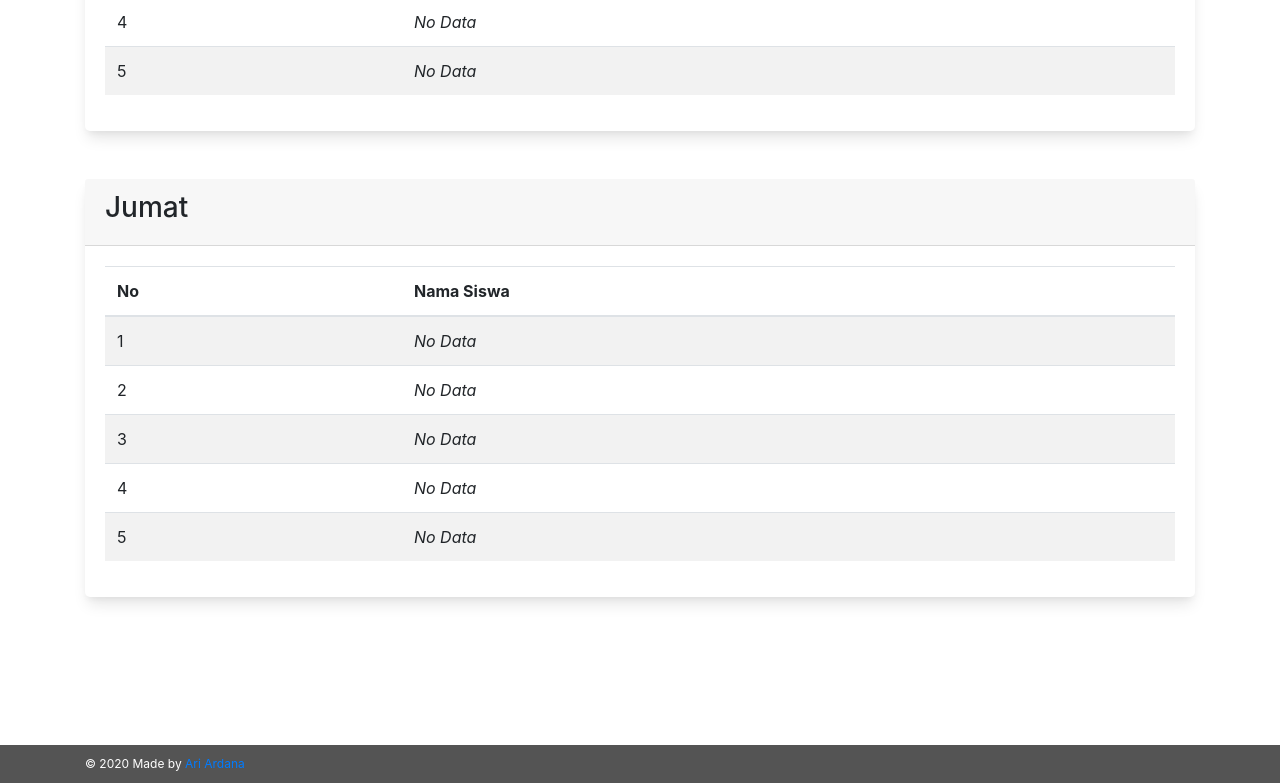
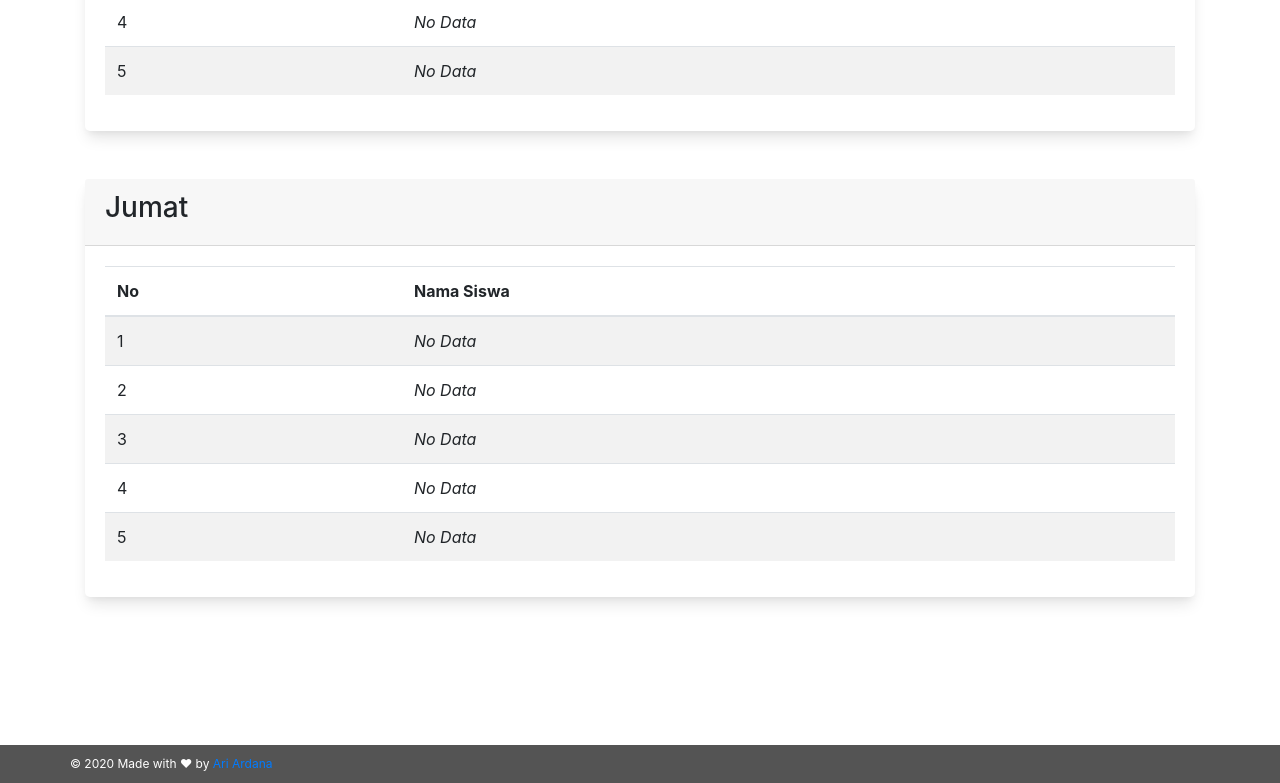
Before and after one commit to cybertkj/cybertkj.github.io, a plain HTML site: page jadwal-piket/index.html in a window 1280 px wide. Shown: the part 1890-2673 px from the top of the page. Drawn offline with nearby package versions, Linux system fonts and the light colour scheme.

Commit message:
Update index.html

```diff
--- a/jadwal-piket/index.html
+++ b/jadwal-piket/index.html
@@ -248,7 +248,7 @@
 	<footer>
 		<div class="container">
 			<div class="row">
-				<div class="col-6">&#169; 2020 Made by <a href="https://ariardana.my.id">Ari Ardana</a></div>
+				<div>&#169; 2020 Made with &#9829 by <a href="https://ariardana.my.id">Ari Ardana</a></div>
 			</div>
 		</div>
 	</footer>
```
